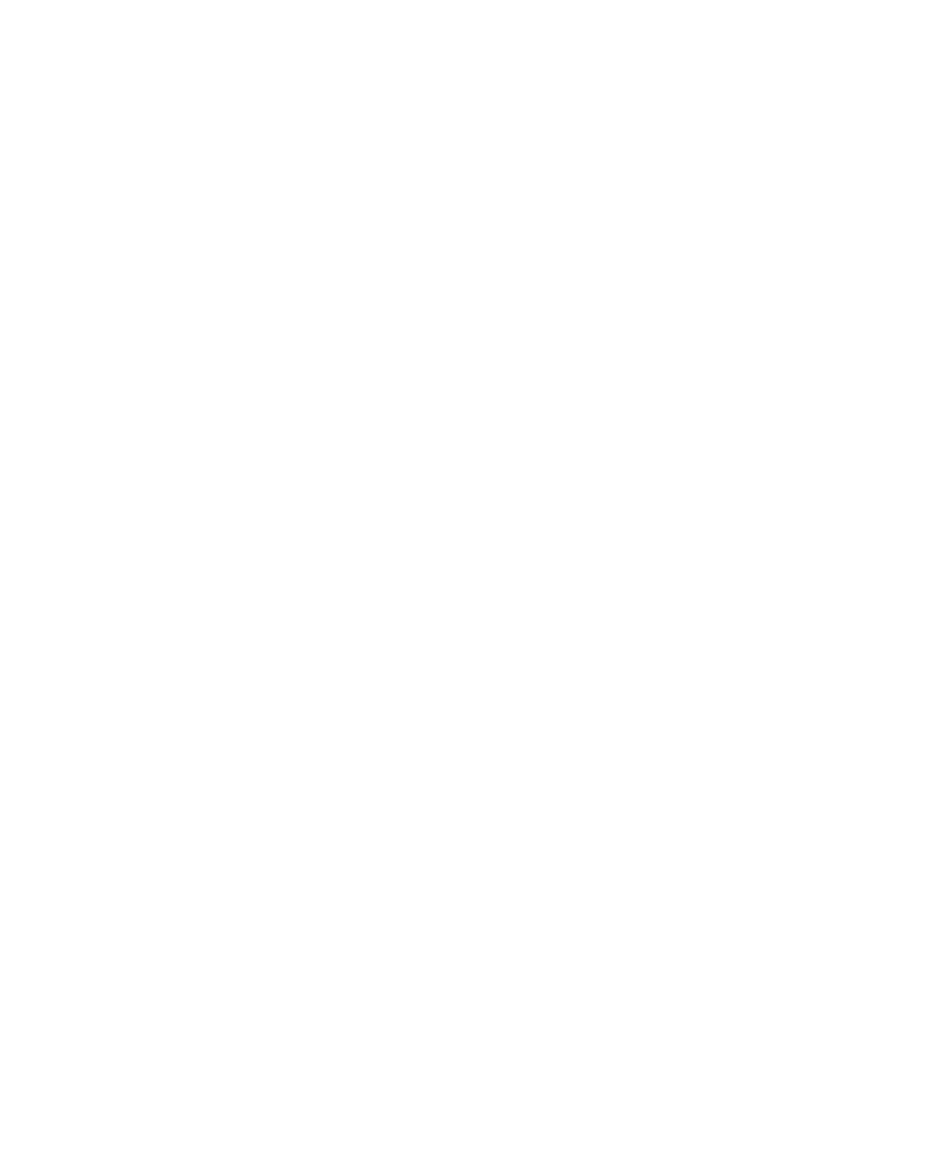
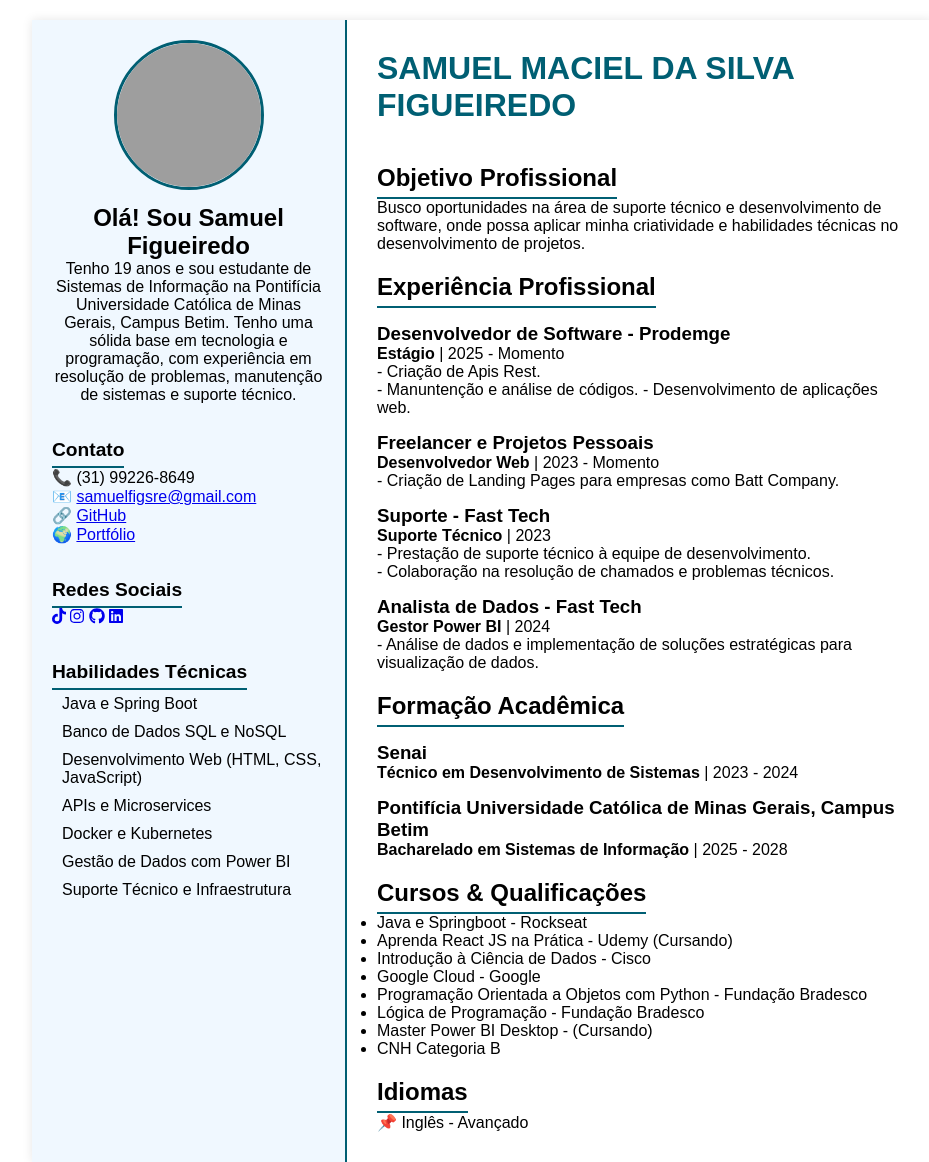
Before and after one commit to samuelfigueired/cv-samuel-figueiredo, a plain HTML site: page public/index.html in a window 1280 px wide. Shown: the whole page, without its empty margins (158-1087 px from the left). Before the commit the page ends 800 px from the top, so only its background shows below. Drawn offline with Linux system fonts and the light colour scheme; grey boxes are pictures that could not be loaded.

Commit message:
Primeiro commit do currículo

```diff
--- a/public/index.html
+++ b/public/index.html
@@ -1,11 +1,128 @@
 <!DOCTYPE html>
-<html lang="en">
+<html lang="pt">
 <head>
     <meta charset="UTF-8">
     <meta name="viewport" content="width=device-width, initial-scale=1.0">
-    <title>Document</title>
+    <title>Currículo - Samuel Maciel</title>
+    <link rel="stylesheet" href="style.css">
+    <script src="https://cdnjs.cloudflare.com/ajax/libs/font-awesome/5.15.4/js/all.min.js" crossorigin="anonymous"></script>
+
+
 </head>
 <body>
+    <div class="container">
+        <!-- Coluna Esquerda -->
+        <aside class="left-column">
+            <img src="image.png" alt="Foto de Perfil" class="profile-img">
+            <div class="info">
+                <h2>Olá! Sou Samuel Figueiredo</h2>
+                <p>Tenho 19 anos e sou estudante de Sistemas de Informação na Pontifícia Universidade Católica de Minas Gerais, Campus Betim. Tenho uma sólida base em tecnologia e programação, com experiência em resolução de problemas, manutenção de sistemas e suporte técnico.</p>
+            </div>
 
+            <div class="contact">
+                <h3>Contato</h3>
+                <p>📞 (31) 99226-8649</p>
+                <p>📧 <a href="mailto:samuelfigsre@gmail.com">samuelfigsre@gmail.com</a></p>
+                <p>🔗 <a href="https://github.com/samuelfigueired" target="_blank">GitHub</a></p>
+                <p>🌍 <a href="https://samuelfigueired.github.io/link-bio-atualizado1/" target="_blank">Portfólio</a></p>
+            </div>
+
+            <!-- Redes Sociais -->
+            <div class="social-media">
+                <h3>Redes Sociais</h3>
+                <div class="icons">
+                    <a href="https://www.tiktok.com/@battcompany" target="_blank"><i class="fab fa-tiktok"></i></a>
+                    <a href="https://www.instagram.com/samuelfigueired/" target="_blank"><i class="fab fa-instagram"></i></a>
+                    <a href="https://github.com/samuelfigueired" target="_blank"><i class="fab fa-github"></i></a>
+                    <a href="https://www.linkedin.com/in/samuelfigueired/" target="_blank"><i class="fab fa-linkedin"></i></a>
+                </div>
+            </div>
+
+            <div class="skills">
+                <h3>Habilidades Técnicas</h3>
+                <ul>
+                    <li>Java e Spring Boot</li>
+                    <li>Banco de Dados SQL e NoSQL</li>
+                    <li>Desenvolvimento Web (HTML, CSS, JavaScript)</li>
+                    <li>APIs e Microservices</li>
+                    <li>Docker e Kubernetes</li>
+                    <li>Gestão de Dados com Power BI</li>
+                    <li>Suporte Técnico e Infraestrutura</li>
+                </ul>
+            </div>
+        </aside>
+
+        <!-- Coluna Direita -->
+        <main class="right-column">
+            <h1>Samuel Maciel da Silva Figueiredo</h1>
+
+            <section class="objective">
+                <h2>Objetivo Profissional</h2>
+                <p>Busco oportunidades na área de suporte técnico e desenvolvimento de software, onde possa aplicar minha criatividade e habilidades técnicas no desenvolvimento de projetos.</p>
+            </section>
+
+            <section class="experience">
+                <h2>Experiência Profissional</h2>
+
+                <div class="job">
+                    <h3>Desenvolvedor de Software - Prodemge</h3>
+                    <p><strong>Estágio</strong> | 2025 - Momento</p>
+                    <p>- Criação de Apis Rest.<br>
+                       - Manuntenção e análise de códigos.
+                       - Desenvolvimento de aplicações web.
+                    </p>
+                </div>
+
+                <div class="job">
+                    <h3>Freelancer e Projetos Pessoais</h3>
+                    <p><strong>Desenvolvedor Web</strong> | 2023 - Momento</p>
+                    <p>- Criação de Landing Pages para empresas como Batt Company.<br>
+
+                <div class="job">
+                    <h3>Suporte - Fast Tech</h3>
+                    <p><strong>Suporte Técnico</strong> | 2023</p>
+                    <p>- Prestação de suporte técnico à equipe de desenvolvimento.<br>
+                       - Colaboração na resolução de chamados e problemas técnicos.</p>
+                </div>
+
+                <div class="job">
+                    <h3>Analista de Dados - Fast Tech</h3>
+                    <p><strong>Gestor Power BI</strong> | 2024</p>
+                    <p>- Análise de dados e implementação de soluções estratégicas para visualização de dados.</p>
+                </div>
+            </section>
+
+            <section class="education">
+                <h2>Formação Acadêmica</h2>
+                <div class="degree">
+                    <h3>Senai</h3>
+                    <p><strong>Técnico em Desenvolvimento de Sistemas</strong> | 2023 - 2024</p>
+                </div>
+                <div class="degree">
+                    <h3>Pontifícia Universidade Católica de Minas Gerais, Campus Betim</h3>
+                    <p><strong>Bacharelado em Sistemas de Informação</strong> | 2025 - 2028</p>
+                </div>
+            </section>
+
+            <section class="courses">
+                <h2>Cursos & Qualificações</h2>
+                <ul>
+                    <li>Java e Springboot - Rockseat</li>
+                    <li>Aprenda React JS na Prática - Udemy (Cursando)</li>
+                    <li>Introdução à Ciência de Dados - Cisco</li>
+                    <li>Google Cloud - Google</li>
+                    <li>Programação Orientada a Objetos com Python - Fundação Bradesco</li>
+                    <li>Lógica de Programação - Fundação Bradesco</li>
+                    <li>Master Power BI Desktop - (Cursando)</li>
+                    <li>CNH Categoria B</li>
+                </ul>
+            </section>
+
+            <section class="languages">
+                <h2>Idiomas</h2>
+                <p>📌 Inglês - Avançado</p>
+            </section>
+        </main>
+    </div>
 </body>
 </html>
--- /dev/null
+++ b/public/style.css
@@ -0,0 +1,87 @@
+/* Reset de estilos */
+* {
+    margin: 0;
+    padding: 0;
+    box-sizing: border-box;
+    font-family: Arial, sans-serif;
+}
+
+/* Layout geral */
+.container {
+    display: flex;
+    max-width: 900px;
+    margin: 20px auto;
+    background-color: #fff;
+    box-shadow: 0px 0px 10px rgba(0, 0, 0, 0.1);
+}
+
+/* Coluna esquerda (Informações pessoais e habilidades) */
+.left-column {
+    width: 35%;
+    background: #f0f8ff;
+    padding: 20px;
+    text-align: center;
+    border-right: 2px solid #005f73;
+}
+
+/* Redes Sociais styles */
+.social-media {
+    margin-top: 20px;
+    text-align: left; /* Align social media section to the left */
+}
+
+
+.profile-img {
+    width: 150px;
+    height: 150px;
+    border-radius: 50%;
+    border: 3px solid #005f73;
+    margin-bottom: 10px;
+}
+
+.left-column h3 {
+    margin-top: 15px;
+    font-size: 1.2em;
+    border-bottom: 2px solid #005f73;
+    display: inline-block;
+    padding-bottom: 5px;
+}
+
+.contact, .skills {
+    margin-top: 20px;
+    text-align: left;
+}
+
+.skills ul {
+    list-style: none;
+    padding-left: 10px;
+}
+
+.skills li {
+    padding: 5px 0;
+}
+
+/* Coluna direita (Experiência e formação) */
+.right-column {
+    width: 65%;
+    padding: 30px;
+}
+
+.right-column h1 {
+    font-size: 2em;
+    color: #005f73;
+    margin-bottom: 20px;
+    text-transform: uppercase;
+}
+
+.right-column h2 {
+    font-size: 1.5em;
+    margin-top: 20px;
+    border-bottom: 2px solid #005f73;
+    display: inline-block;
+    padding-bottom: 5px;
+}
+
+.job, .degree {
+    margin-top: 15px;
+}
```
Also changed, not shown: 2 other files.
